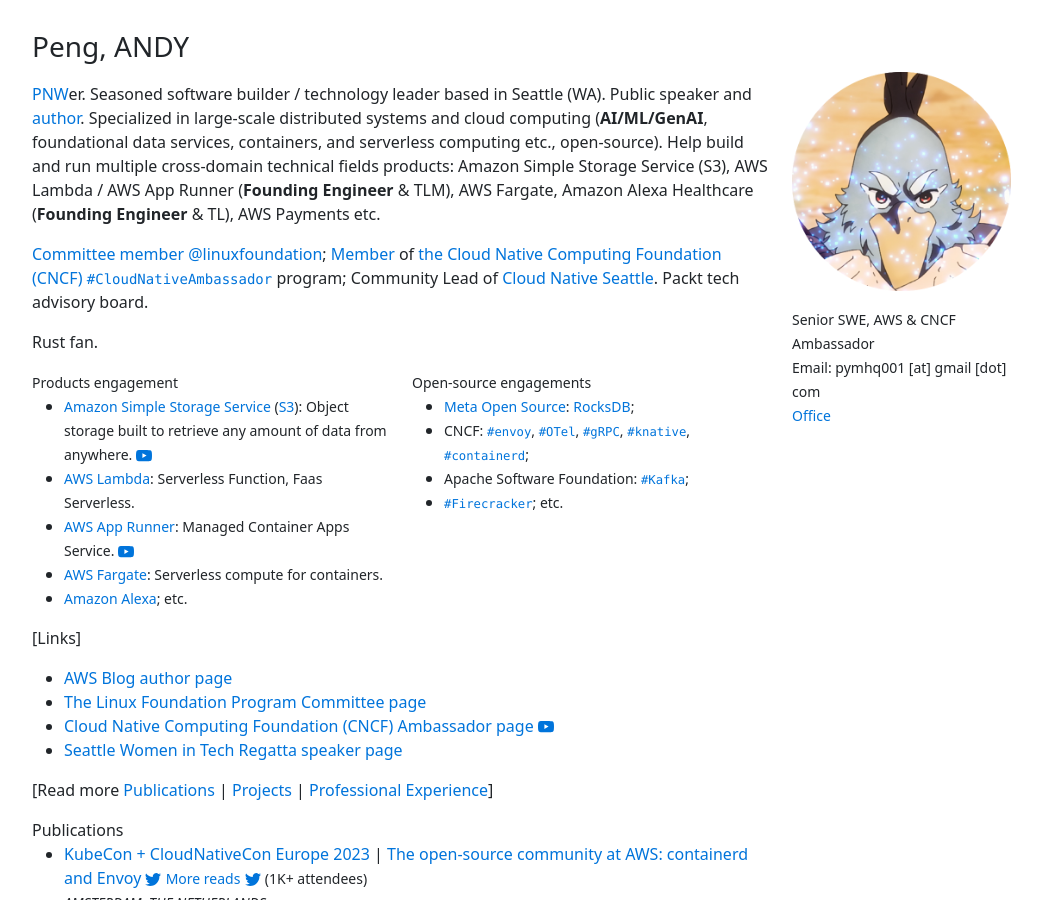
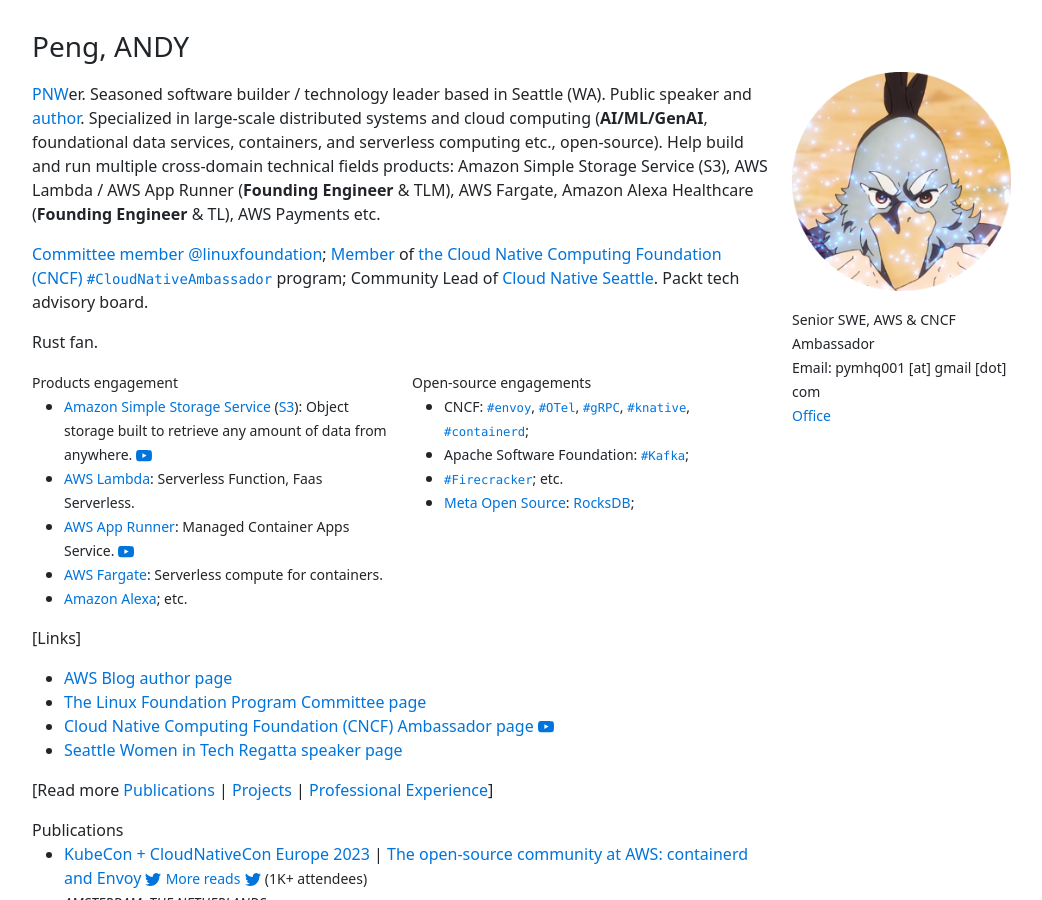
Before and after one commit to gfw001/gfw001.github.io, a Jekyll site: the page index.html, which Jekyll copies as it is, in a window 1280 px wide and 900 px high. Shown: the whole window, without its empty margins (50-1092 px from the left). Built offline with Jekyll 4.4.1, drawn with Linux system fonts in a browser that asks for light colours.

Commit message:
Update index.html

```diff
--- a/index.html
+++ b/index.html
@@ -117,9 +117,6 @@
 	      <small>Open-source engagements</small>
 	      <ul>
 		      <li>
-			      <small><a href="https://opensource.fb.com/">Meta Open Source</a>: <a href="https://ossinsight.io/collections/key-value-database/">RocksDB</a>;</small>
-		      </li>
-		      <li>
 			      <small>CNCF: <code><a href="https://github.com/orgs/envoyproxy/people?query=pymhq">#envoy</a></code>, <code><a href="https://github.com/aws-otel/aws-otel.github.io/graphs/contributors">#OTel</a></code>, <code><a href="https://grpc.io/">#gRPC</a></code>, <code><a href="https://github.com/orgs/knative/people?query=PYM">#knative</a></code>, <code><a href="https://containerd.io/">#containerd</a></code>;</small>
 		      </li>
 		      <li>
@@ -127,6 +124,9 @@
 		      </li>
 		      <li>
 			      <small><code><a href="https://firecracker-microvm.github.io/">#Firecracker</a></code>; etc.</small>
+		      </li>
+		      <li>
+			      <small><a href="https://opensource.fb.com/">Meta Open Source</a>: <a href="https://ossinsight.io/collections/key-value-database/">RocksDB</a>;</small>
 		      </li>
 	      </ul>
       </div>
```
